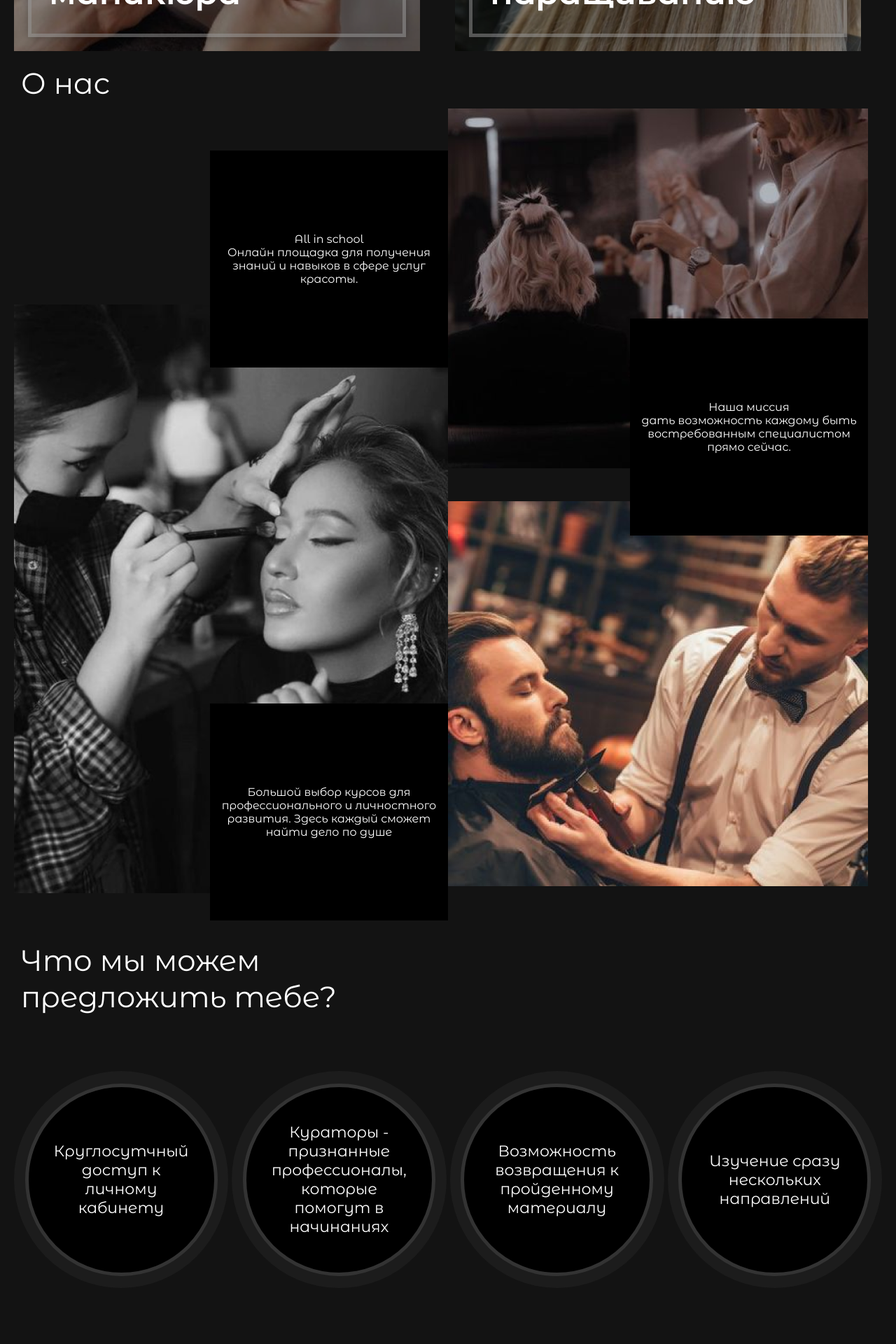
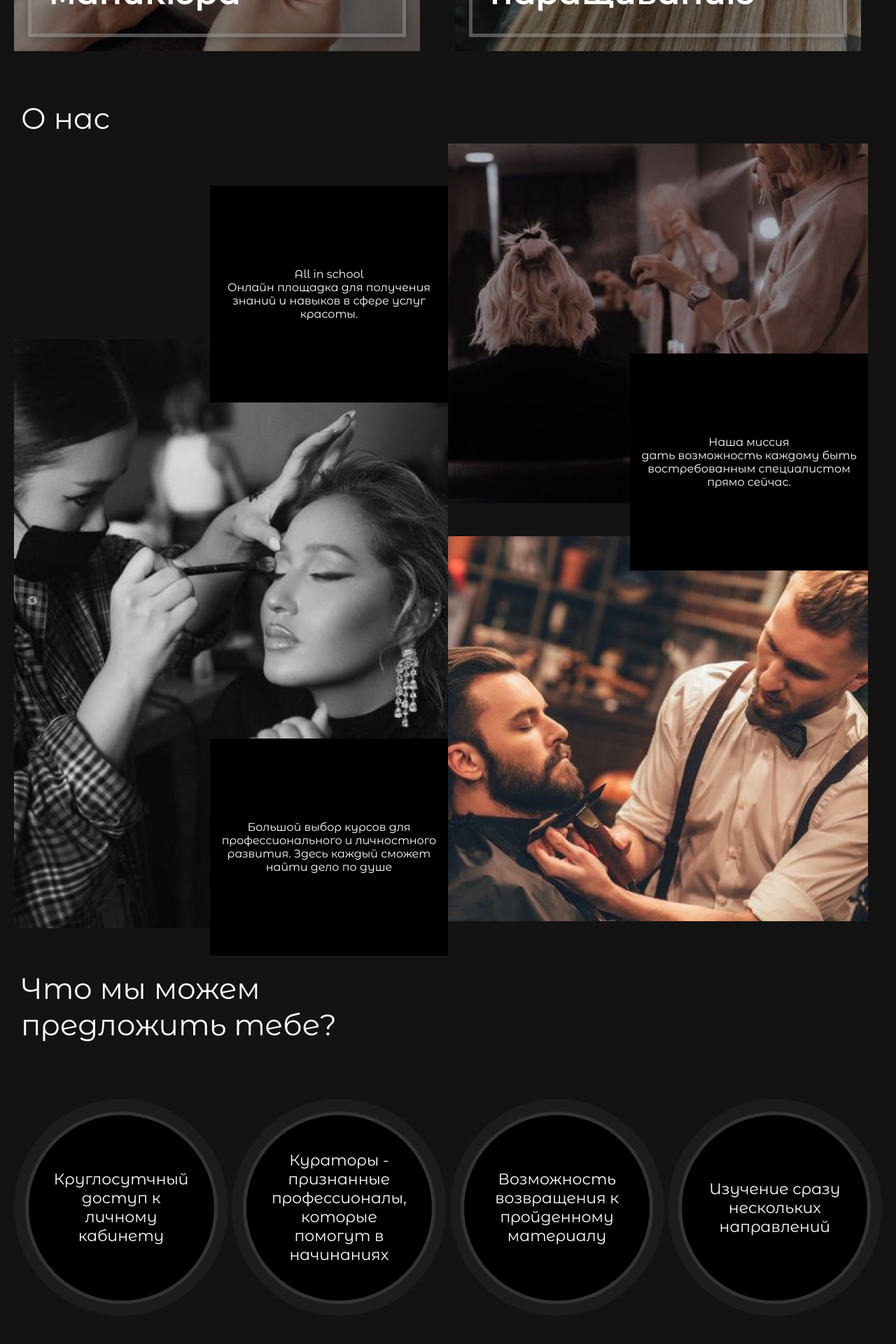
Before and after one commit to Rade16/All-in-school-React, a React (Vite) app in the folder client/: page / in a window 1280 px wide. Shown: the part 2160-4080 px from the top of the page at 70% size. Built offline with nearby package versions, Linux system fonts and the light colour scheme; the HTML template or start-up script is replaced by a standard one.

Commit message:
Fixed: home

```diff
--- a/client/src/pages/Home/_home.scss
+++ b/client/src/pages/Home/_home.scss
@@ -189,6 +189,9 @@ $transition-time: 1.35s;
 }
 
 // ----about-----
+.aboutUs{
+  margin-top: 50px;
+}
 .aboutUs__container{
 position: relative;
 }
@@ -253,7 +256,7 @@ position: relative;
 
 .WhatsWeCan
 {
-  margin-top: 60px;
+  margin-top: 50px;
   height: 600px;
 }
 
```
